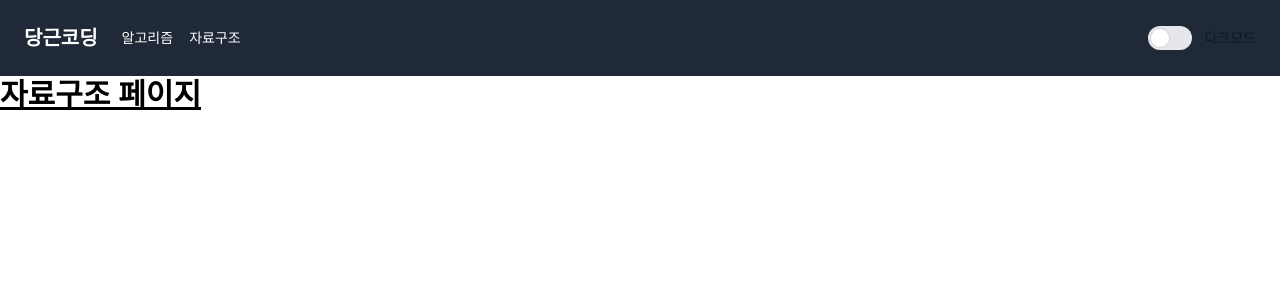
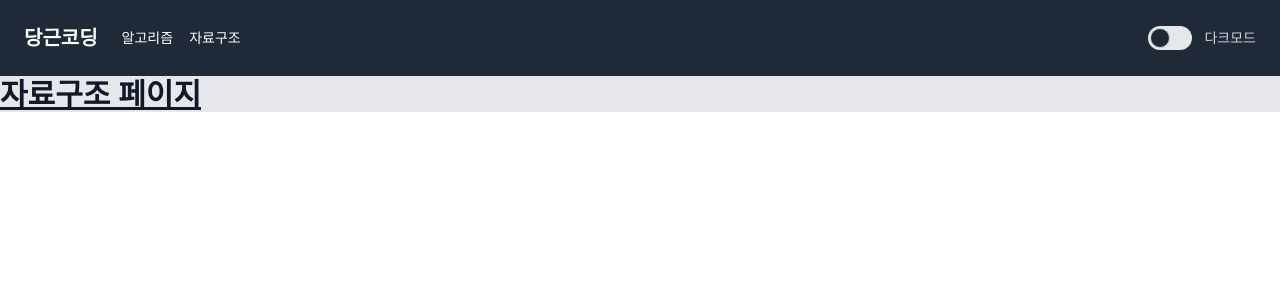
Before and after one commit to shyuuuuni/carrot-coding, a Next.js app: page /data-structure in a window 1280 px wide. Shown: the top 300 px of the page. Built offline with nearby package versions, Linux system fonts and the light colour scheme.

Commit message:
feat: 다크모드 적용

```diff
--- a/src/components/atoms/Label.tsx
+++ b/src/components/atoms/Label.tsx
@@ -6,8 +6,6 @@ type Props = {
 
 export default function Label({ value }: Props) {
   return (
-    <span className="ml-3 text-sm font-medium text-gray-900 dark:text-gray-300">
-      {value}
-    </span>
+    <span className="ml-3 text-sm font-medium text-gray-300">{value}</span>
   );
 }
--- a/src/components/atoms/Switch.tsx
+++ b/src/components/atoms/Switch.tsx
@@ -1,4 +1,4 @@
-import React, { useState } from "react";
+import React, { useEffect, useState } from "react";
 
 type Props = {
   onClick: (isChecked: boolean) => void;
@@ -7,6 +7,10 @@ type Props = {
 
 export default function Switch({ onClick, defaultChecked = false }: Props) {
   const [checked, setChecked] = useState(defaultChecked);
+
+  useEffect(() => {
+    setChecked(defaultChecked);
+  }, [defaultChecked]);
 
   const toggleChecked = () => {
     const nextChecked = !checked;
@@ -41,7 +45,7 @@ export default function Switch({ onClick, defaultChecked = false }: Props) {
         onClick={buttonClickHandler}
         readOnly
       />
-      <div className="peer h-6 w-11 cursor-pointer rounded-full bg-gray-200 after:absolute after:top-[2px] after:left-[2px] after:h-5 after:w-5 after:rounded-full after:border after:border-gray-300 after:bg-white after:transition-all after:content-[''] peer-checked:bg-blue-600 peer-checked:after:translate-x-full peer-checked:after:border-white peer-focus:outline-none peer-focus:ring-4 peer-focus:ring-blue-300 dark:border-gray-600 dark:bg-gray-700 dark:peer-focus:ring-blue-800" />
+      <div className="peer h-6 w-11 cursor-pointer rounded-full bg-gray-200 after:absolute after:top-[2px] after:left-[2px] after:h-5 after:w-5 after:rounded-full after:border after:border-gray-300 after:bg-gray-800 after:transition-all after:content-[''] peer-checked:bg-blue-600 peer-checked:after:translate-x-full peer-checked:after:bg-white peer-focus:outline-none peer-focus:ring-2 peer-focus:ring-blue-300  dark:bg-gray-700 dark:peer-focus:ring-blue-800" />
     </>
   );
 }
--- a/src/components/molecules/LabeledSwitch.tsx
+++ b/src/components/molecules/LabeledSwitch.tsx
@@ -16,7 +16,7 @@ export default function LabeledSwitch({
 }: Props) {
   return (
     // eslint-disable-next-line jsx-a11y/label-has-associated-control
-    <label className="relative inline-flex items-center">
+    <label className="relative inline-flex cursor-pointer items-center">
       <Switch onClick={onClick} defaultChecked={defaultChecked} />
       <Label value={labelValue} />
     </label>
--- a/src/components/organisms/Navbar.tsx
+++ b/src/components/organisms/Navbar.tsx
@@ -3,11 +3,10 @@ import React from "react";
 import NavLink from "@/components/atoms/NavLink";
 import NavLogo from "@/components/atoms/NavLogo";
 import LabeledSwitch from "@/components/molecules/LabeledSwitch";
+import useDarkmode from "@/hooks/useDarkmode";
 
 function Navbar() {
-  const darkmodeHandler = (isDarkmode: boolean) => {
-    console.log(isDarkmode);
-  };
+  const { isDarkmode, updateDarkmode } = useDarkmode();
 
   return (
     <nav className="flex flex-wrap items-center justify-between bg-gray-800 p-6">
@@ -17,7 +16,11 @@ function Navbar() {
           <NavLink link="/algorithm" title="알고리즘" />
           <NavLink link="/data-structure" title="자료구조" />
         </div>
-        <LabeledSwitch labelValue="다크모드" onClick={darkmodeHandler} />
+        <LabeledSwitch
+          labelValue="다크모드"
+          onClick={updateDarkmode}
+          defaultChecked={isDarkmode}
+        />
       </div>
     </nav>
   );
--- a/src/components/templates/Layout.tsx
+++ b/src/components/templates/Layout.tsx
@@ -8,7 +8,9 @@ export default function Layout({ children }: Props) {
   return (
     <>
       <Navbar />
-      <main>{children}</main>
+      <main className="bg-gray-200 text-gray-900 dark:bg-gray-800 dark:text-gray-300">
+        {children}
+      </main>
     </>
   );
 }
--- /dev/null
+++ b/src/hooks/useDarkmode.ts
@@ -0,0 +1,26 @@
+import { useCallback, useEffect, useState } from "react";
+
+export default function useDarkmode() {
+  const [isDarkmode, setIsDarkmode] = useState(false);
+
+  const updateDarkmode = useCallback(
+    (_isDarkmode: boolean) => {
+      localStorage.setItem("theme", _isDarkmode ? "dark" : "");
+      setIsDarkmode(_isDarkmode);
+    },
+    [setIsDarkmode]
+  );
+
+  // Apply theme on initial loading
+  useEffect(() => {
+    const browserDarkmode = localStorage.getItem("theme") === "dark";
+    setIsDarkmode(browserDarkmode);
+  }, []);
+
+  // Apply theme on changing state
+  useEffect(() => {
+    document.documentElement.classList.toggle("dark", isDarkmode);
+  }, [isDarkmode]);
+
+  return { isDarkmode, updateDarkmode };
+}
--- a/tailwind.config.js
+++ b/tailwind.config.js
@@ -1,8 +1,9 @@
 /** @type {import('tailwindcss').Config} */
 module.exports = {
-  content: ["./src/**/*.{js,ts,jsx,tsx}"],
+  content: ["./src/**/*.{js,ts,jsx,tsx}", "./public/**/*.html"],
   theme: {
     extend: {},
   },
   plugins: [],
+  darkMode: "class",
 };
```
Also changed, not shown: 1 other file (tests, documents, lock files or other folders).
